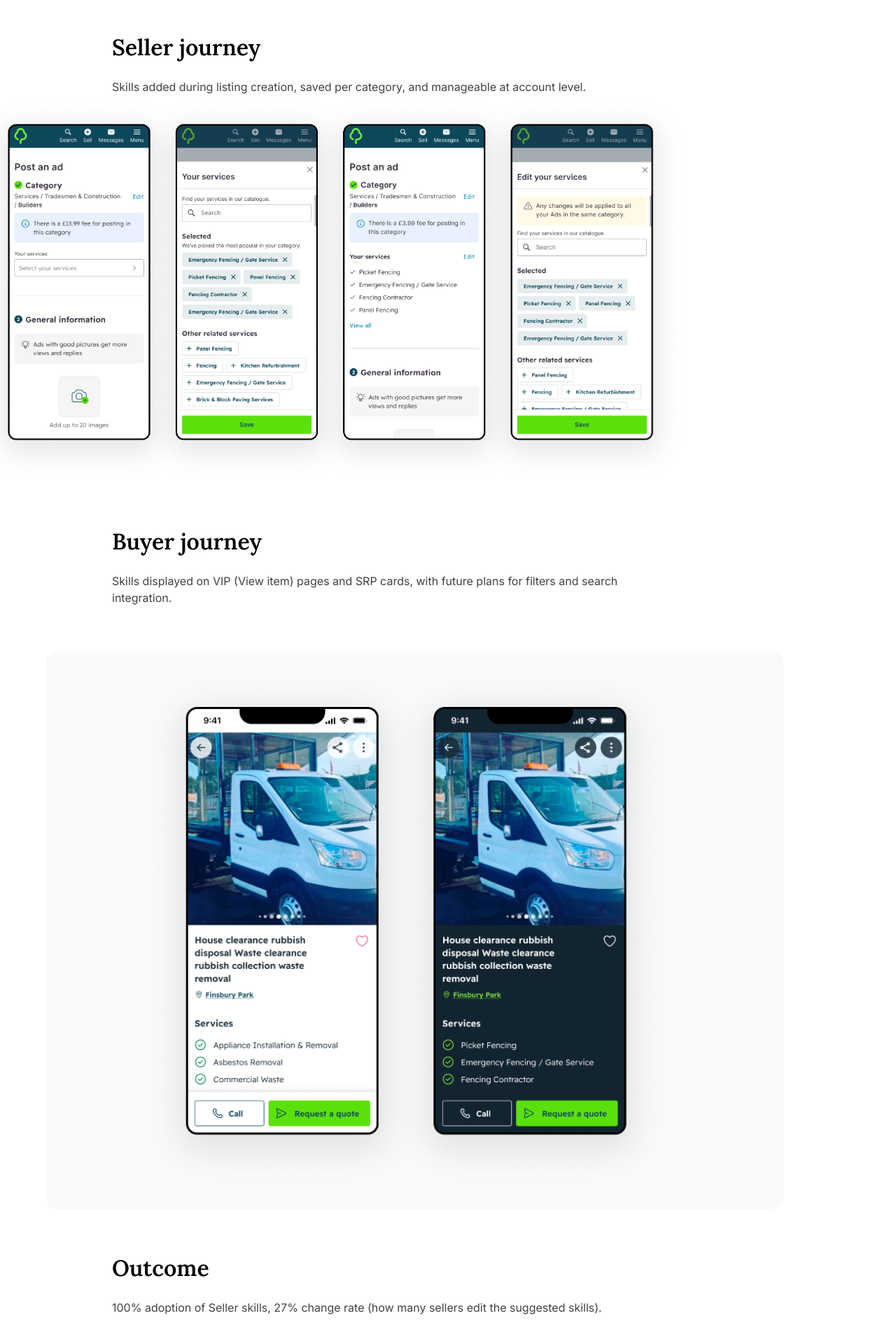
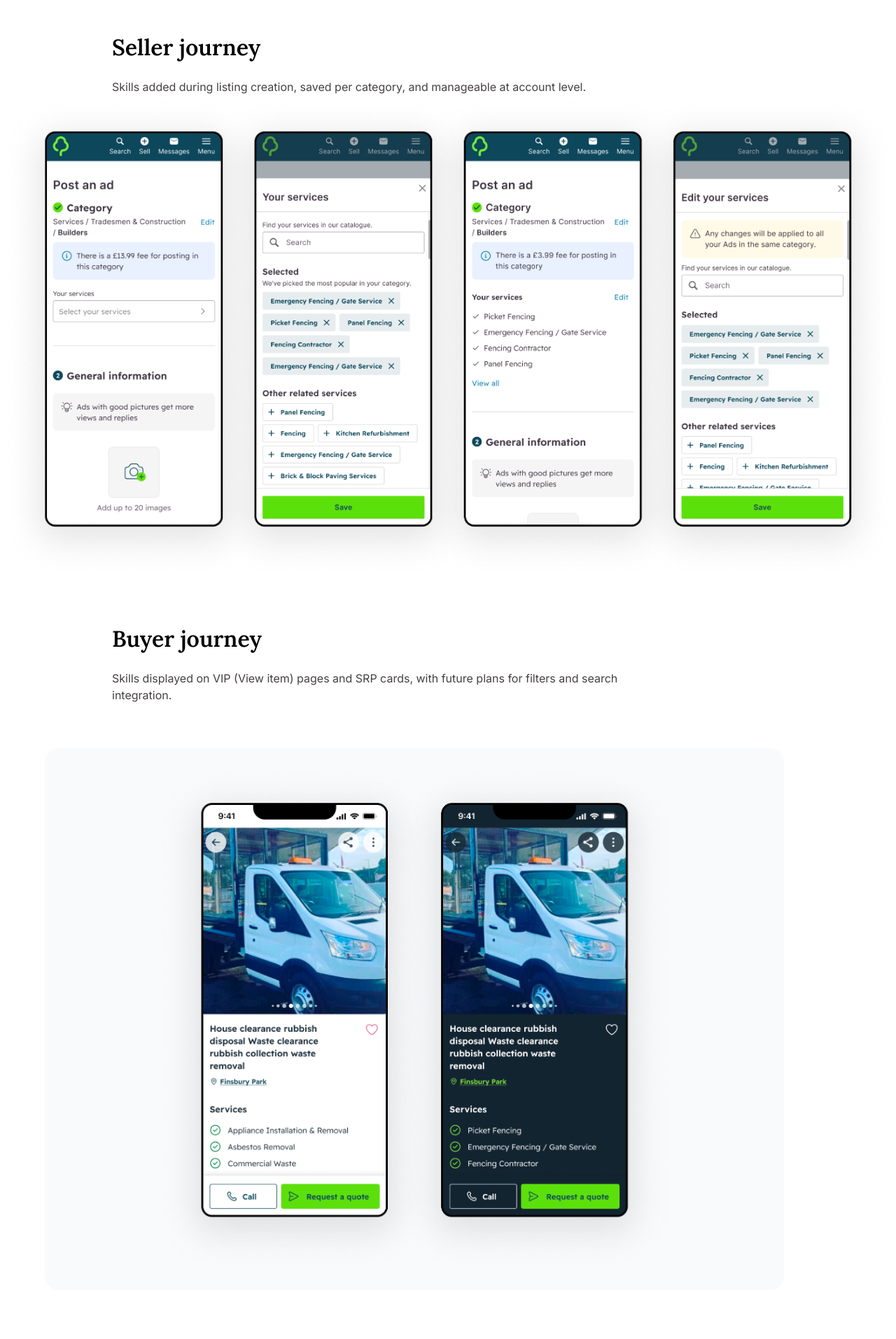
Before and after one commit to MykolaShevchuk/mariana, a Next.js app: page /case-studies/gumtree-services in a window 1280 px wide. Shown: the part 4940-6853 px from the top of the page at 70% size. Built offline with nearby package versions, Linux system fonts and the light colour scheme.

Commit message:
Update Next.js configuration to enable experimental TLS certs, upgrade Next.js and ESLint dependencies, and enhance TypeScript configuration with JSX support and additional include paths.

```diff
--- a/next.config.ts
+++ b/next.config.ts
@@ -3,6 +3,9 @@ import type { NextConfig } from "next";
 const nextConfig: NextConfig = {
   images: {
     unoptimized: true,
+  },
+  experimental: {
+    turbopackUseSystemTlsCerts: true,
   },
   async redirects() {
     return [
--- a/package.json
+++ b/package.json
@@ -11,7 +11,7 @@
 	"dependencies": {
 		"@vercel/analytics": "^1.5.0",
 		"lucide-react": "^0.542.0",
-		"next": "15.5.2",
+		"next": "^16.1.3",
 		"react": "19.1.0",
 		"react-dom": "19.1.0"
 	},
@@ -22,7 +22,7 @@
 		"@types/react-dom": "^19",
 		"autoprefixer": "^10.4.21",
 		"eslint": "^9",
-		"eslint-config-next": "15.5.2",
+		"eslint-config-next": "^16.1.3",
 		"postcss": "^8.5.6",
 		"tailwind-scrollbar": "^4.0.2",
 		"tailwindcss": "^3.4.0",
--- a/src/app/case-studies/gumtree-services/page.tsx
+++ b/src/app/case-studies/gumtree-services/page.tsx
@@ -484,9 +484,10 @@ export default function GumtreeServicesPage() {
 							<p className='text-[#464040] text-[16px] leading-[24px] max-w-3xl '>
 								Skills added during listing creation, saved per category, and manageable at account level.
 							</p>
+						</div>
 
 						{/* Seller Journey Image - Mobile */}
-							<div className='w-full overflow-x-auto overflow-y-hidden scrollbar-thin scrollbar-thumb-gray-400/50 scrollbar-track-transparent hover:scrollbar-thumb-gray-400/70 scrollbar-thumb-rounded-full lg:hidden'>
+						<div className='w-full overflow-x-auto overflow-y-hidden scrollbar-thin scrollbar-thumb-gray-400/50 scrollbar-track-transparent hover:scrollbar-thumb-gray-400/70 scrollbar-thumb-rounded-full lg:hidden pl-0 lg:pl-24'>
 							<div className='-mx-4 sm:-mx-6'>
 								<Image
 									src='/case-studies/gumtree-services/seller-journey.png'
@@ -497,18 +498,17 @@ export default function GumtreeServicesPage() {
 								/>
 							</div>
 						</div>
+					</div>
 
 					{/* Seller Journey Image - Desktop */}
-							<div className='hidden lg:block w-screen -mx-[100px] -ml-[200px] overflow-x-hidden'>
+					<div className='hidden lg:block -mx-4 sm:-mx-6 lg:-mx-[200px] overflow-x-auto overflow-y-hidden scrollbar-thin scrollbar-thumb-gray-400/50 scrollbar-track-transparent hover:scrollbar-thumb-gray-400/70 scrollbar-thumb-rounded-full'>
 						<Image
 							src='/case-studies/gumtree-services/seller-journey.png'
 							alt='Seller journey flow showing the complete process from listing creation to managing skills'
 							width={1200}
 							height={600}
-									className='w-4/5 h-auto object-contain'
+							className='w-full h-auto max-w-7xl mx-auto rounded-[12px] sm:rounded-[16px] lg:rounded-[20px] min-w-[1200px] object-contain'
 						/>
-							</div>
-						</div>
 					</div>
 				</section>
 
@@ -533,7 +533,7 @@ export default function GumtreeServicesPage() {
 								alt='Buyer journey flow showing the complete process from service discovery to provider selection'
 								width={1200}
 								height={600}
-								className='w-full h-auto sm:max-w-3xl sm:mx-auto sm:rounded-[18px] min-w-[300px] sm:min-w-auto object-contain -ml-4 sm:ml-0 lg:mx-auto'
+								className='w-full h-auto sm:max-w-3xl sm:pl-6 sm:mx-auto sm:rounded-[18px] min-w-[300px] sm:min-w-auto object-contain'
 							/>
 						</div>
 						</div>
@@ -676,21 +676,24 @@ export default function GumtreeServicesPage() {
 									/>
 								</div>
 							</div>
+						</div>
+					</div>
 
 					{/* Post a job feature image - Desktop */}
-							<div className='hidden lg:block w-screen -mx-[100px] -ml-[225px] overflow-x-hidden'>
+					<div className='hidden lg:block -mx-4 sm:-mx-6 lg:-mx-[200px] overflow-x-auto overflow-y-hidden scrollbar-thin scrollbar-thumb-gray-400/50 scrollbar-track-transparent hover:scrollbar-thumb-gray-400/70 scrollbar-thumb-rounded-full mb-12 sm:mb-16'>
 						<Image
 							src='/case-studies/gumtree-services/post-a-job-feature.png'
 							alt='Post a job feature user flow showing the complete journey from job posting to provider selection'
 							width={1200}
 							height={600}
-									className='w-[85%] h-auto object-contain'
+							className='w-full h-auto rounded-[12px] sm:rounded-[16px] lg:rounded-[20px] min-w-[1200px] object-contain'
 							priority
 							quality={80}
 						/>
 					</div>
-						</div>
 
+					<div className='max-w-6xl mx-auto'>
+						<div className='pl-0 lg:pl-24'>
 							{/* Request a quote feature */}
 							<div className='mb-12 sm:mb-16'>
 								<h3 className="text-black font-['Lora'] text-[32px] font-semibold leading-tight mb-4 sm:mb-6">
@@ -716,21 +719,25 @@ export default function GumtreeServicesPage() {
 										/>
 									</div>
 								</div>
+							</div>
+						</div>
+					</div>
 
 					{/* Request a quote feature image - Desktop */}
-							<div className='hidden lg:block w-screen -mx-[100px] -ml-[225px] overflow-x-hidden'>
+					<div className='hidden lg:block -mx-4 sm:-mx-6 lg:-mx-[200px] overflow-x-auto overflow-y-hidden scrollbar-thin scrollbar-thumb-gray-400/50 scrollbar-track-transparent hover:scrollbar-thumb-gray-400/70 scrollbar-thumb-rounded-full mb-12 sm:mb-16'>
 						<Image
 							src='/case-studies/gumtree-services/request-a-quote-feature.png'
 							alt='Request a quote feature user flow showing the complete journey from service selection to quote confirmation'
 							width={1200}
 							height={600}
-									className='w-[85%] h-auto object-contain'
+							className='w-full h-auto rounded-[12px] sm:rounded-[16px] lg:rounded-[20px] min-w-[1200px] object-contain'
 							priority
 							quality={80}
 						/>
 					</div>
-						</div>
 
+					<div className='max-w-6xl mx-auto'>
+						<div className='pl-0 lg:pl-24'>
 							{/* SRP */}
 							<div className='mb-12 sm:mb-16'>
 								<h3 className="text-black font-['Lora'] text-[32px] font-semibold leading-tight mb-4 sm:mb-6">
@@ -781,8 +788,8 @@ export default function GumtreeServicesPage() {
 								</div>
 							</div>
 						</div>
+					</div>
 					{/* Outcome */}
-
 					<div className='max-w-6xl mx-auto'>
 						<div className='pl-0 lg:pl-24'>
 							<h3 className="text-black font-['Lora'] text-[24px] sm:text-[28px] lg:text-[32px] font-semibold leading-tight mb-3 sm:mb-4 lg:mb-6">
```
Also changed, not shown: tsconfig.json (+37 -11 lines), 2 other files (tests, documents, lock files or other folders). Lines whose indentation alone changed are shown as unchanged.
